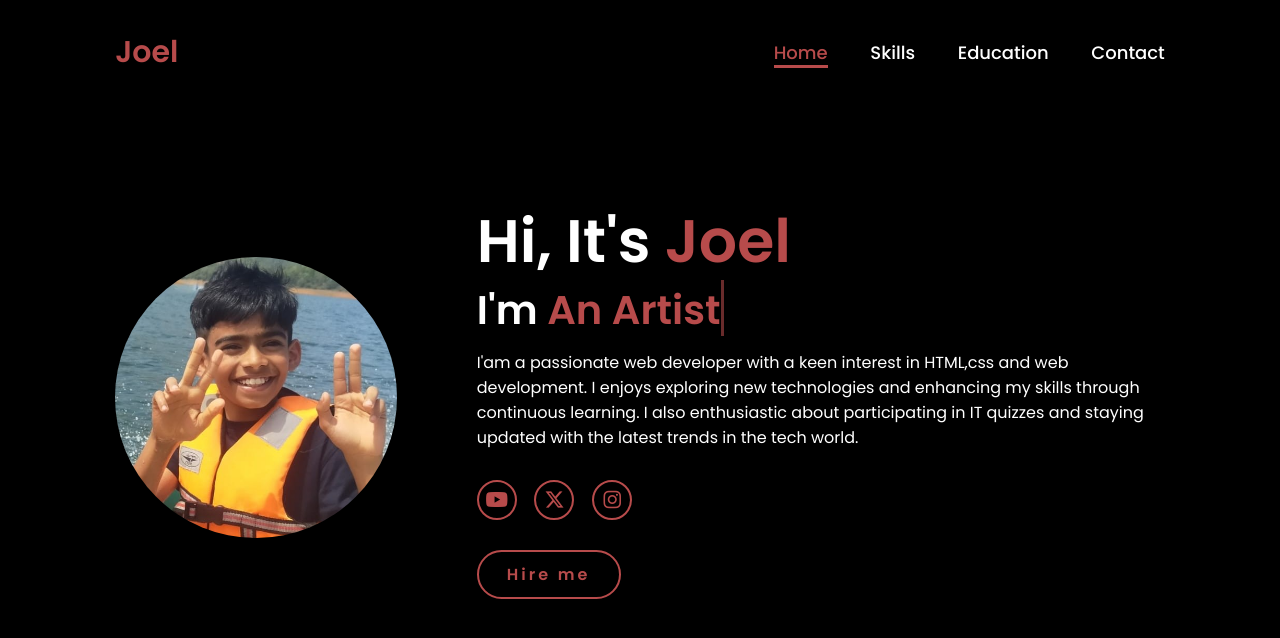
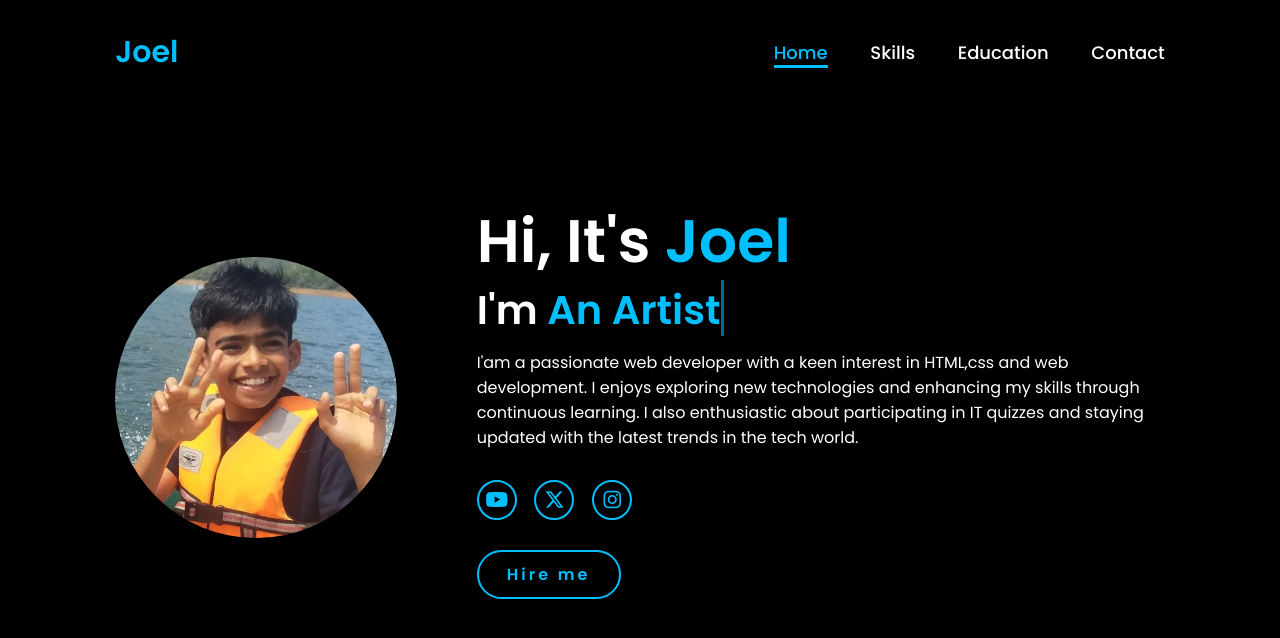
Before and after one commit to Joel-Varghese12/Portfolio, a plain HTML site: page index.html in a window 1280 px wide. Drawn offline with Linux system fonts and the light colour scheme.

Commit message:
Update style.css

```diff
--- a/style.css
+++ b/style.css
@@ -39,7 +39,7 @@ header{
 
 .logo{
     font-size: 3rem;
-    color: #b74b4b;
+    color: #00bfff;
     font-weight: 800;
     cursor: pointer;
     transition: 0.5s ease;
@@ -60,8 +60,8 @@ nav a{
 
 nav a:hover,
 nav a.active{
-    color: #b74b4b;
-    border-bottom: 3px solid #b74b4b;
+    color: #00bfff;
+    border-bottom: 3px solid #00bfff;
 }
 
 @media(max-width:995px){
@@ -71,8 +71,8 @@ nav a.active{
         top: 0;
         right: 0;
         width: 40%;
-        border-left: 3px solid #b74b4b;
-        border-bottom: 3px solid #b74b4b;
+        border-left: 3px solid #00bfff;
+        border-bottom: 3px solid #00bfff;
         border-bottom-left-radius: 2rem;
         padding: 1rem solid;
         background-color: #161616;
@@ -93,7 +93,7 @@ nav a.active{
     nav a.active{
         padding: 1rem;
         border-radius: 0.5rem;
-        border-bottom: 0.5rem solid #b74b4b;
+        border-bottom: 0.5rem solid #00bfff;
     }
 }
 
@@ -117,7 +117,7 @@ section{
 }
 
 span{
-    color: #b74b4b;
+    color: #00bfff;
 }
 
 .home-content h3{
@@ -138,7 +138,7 @@ span{
     position: relative;
     width: 22vw;
     border-radius: 50%;
-    box-shadow: 0px 0px 25px solid #b74b4b;
+    box-shadow: 0px 0px 25px solid #00bfff;
     cursor: pointer;
     transition: 0.2s linear;
 }
@@ -155,19 +155,19 @@ span{
     width: 4rem;
     height: 4rem;
     background-color: transparent;
-    border: 0.2rem solid #b74b4b;
+    border: 0.2rem solid #00bfff;
     font-size: 2rem;
     border-radius: 50%;
     margin: 3rem 1.5rem 3rem 0;
     transition: 0.3s ease;
-    color: #b74b4b;
+    color: #00bfff;
 }
 
 .social-icons a:hover{
     color: black;
     transform: scale(1.3) translateY(-5px);
-    background-color: #b74b4b;
-    box-shadow: 0  0 25px #b74b4b;
+    background-color: #00bfff;
+    box-shadow: 0  0 25px #00bfff;
 }
 
 .btn{
@@ -176,19 +176,19 @@ span{
     background-color: black;
     border-radius: 4rem;
     font-size: 1.6rem;
-    color: #b74b4b;
+    color: #00bfff;
     letter-spacing: 0.3rem;
     font-weight: 600;
-    border: 2px solid #b74b4b;
+    border: 2px solid #00bfff;
     transition: 0.3s ease;
     cursor: pointer;
 }
 
 .btn:hover{
     transform: scale3d(1.03);
-    background-color: #b74b4b;
+    background-color: #00bfff;
     color: black;
-    box-shadow: 0 0 25px #b74b4b;
+    box-shadow: 0 0 25px #00bfff;
 }
 
 .typing-text{
@@ -203,7 +203,7 @@ span{
 
 .typing-text span::before{
     content: "software Developer";
-    color: #b74b4b;
+    color: #00bfff;
     animation: words 20s infinite;
 }
 
@@ -220,7 +220,7 @@ span{
 
 @keyframes cursor{
     to{
-        border-left: 3px solid #b74b4b;
+        border-left: 3px solid #00bfff;
     }
 }
 
```
